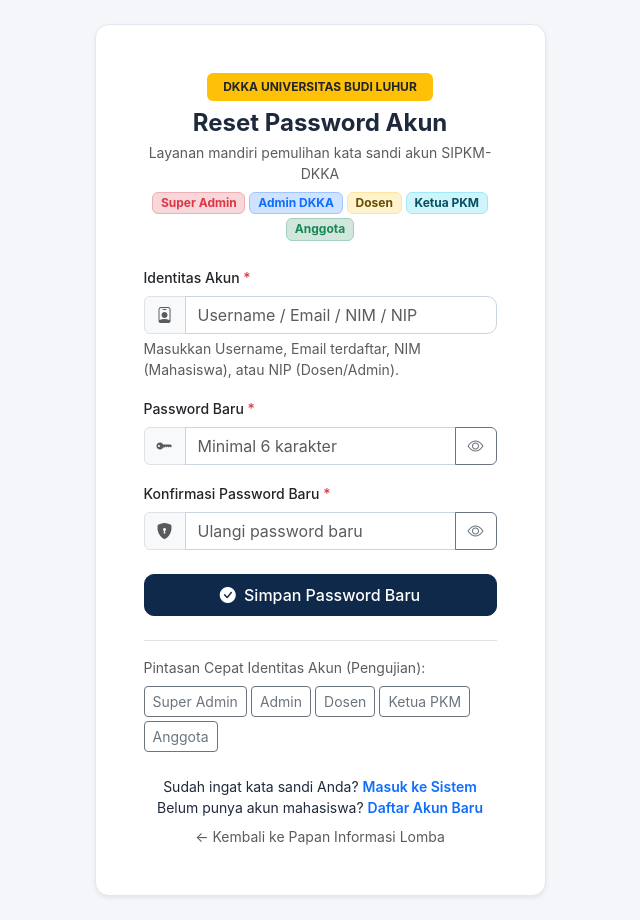
After one commit to astri2166/sipkm_dkka, a CodeIgniter 4 app: the page made by app/Views/public/reset_password.php in a window 1280 px wide. The commit adds this page. Shown: the whole page, without its empty margins (320-960 px from the left). Run offline with PHP 8.4 and a stand-in for CodeIgniter, Linux system fonts and the light colour scheme; the template is opened without the code that fills it, so the values that code supplies are empty; some libraries are stand-ins or nearby versions.

Commit message:
feat(auth): tambahkan fitur reset password publik untuk seluruh peran akun, ganti password global, dan reset password mahasiswa oleh admin

```diff
--- a/app/Views/public/login.php
+++ b/app/Views/public/login.php
@@ -40,7 +40,10 @@
             <input type="text" name="username" id="loginUsername" class="form-control" placeholder="Contoh: ketua_pkm1" value="<?= old('username') ?>" required>
           </div>
           <div class="mb-3">
-            <label class="form-label fw-medium">Password</label>
+            <div class="d-flex justify-content-between align-items-center mb-1">
+              <label class="form-label fw-medium mb-0">Password</label>
+              <a href="<?= base_url('reset-password') ?>" class="small text-decoration-none text-primary fw-medium">Lupa Password?</a>
+            </div>
             <input type="password" name="password" id="loginPassword" class="form-control" placeholder="••••••••" required>
           </div>
           <button type="submit" class="btn btn-primary-sipkm btn-sipkm w-100 py-2 mt-2" data-loading-text="Memverifikasi Akun...">
@@ -60,6 +63,7 @@
         </div>
 
         <div class="text-center mt-4 small">
+          Lupa kata sandi? <a href="<?= base_url('reset-password') ?>" class="fw-semibold text-decoration-none">Reset Password Akun</a><br>
           Belum punya akun mahasiswa? <a href="<?= base_url('register') ?>" class="fw-semibold text-decoration-none">Daftar Akun Mandiri</a><br>
           <a href="<?= base_url('/') ?>" class="text-muted text-decoration-none d-inline-block mt-2">&larr; Kembali ke Papan Informasi Lomba</a>
         </div>
--- /dev/null
+++ b/app/Views/public/reset_password.php
@@ -0,0 +1,155 @@
+<!DOCTYPE html>
+<html lang="id">
+<head>
+  <meta charset="UTF-8">
+  <meta name="viewport" content="width=device-width, initial-scale=1.0">
+  <title>Reset Password | SIPKM-DKKA Universitas Budi Luhur</title>
+  <link href="https://cdn.jsdelivr.net/npm/bootstrap@5.3.3/dist/css/bootstrap.min.css" rel="stylesheet">
+  <link href="https://cdn.jsdelivr.net/npm/bootstrap-icons@1.11.3/font/bootstrap-icons.css" rel="stylesheet">
+  <link href="<?= base_url('assets/css/sipkm-ui.css') ?>" rel="stylesheet">
+</head>
+<body class="d-flex align-items-center min-vh-100 py-4">
+<div class="container">
+  <div class="row justify-content-center">
+    <div class="col-md-6 col-lg-5">
+      <div class="sipkm-card p-4 p-md-5 shadow-sm animate-fade-up">
+        <!-- Header -->
+        <div class="text-center mb-4">
+          <span class="badge bg-warning text-dark fw-bold px-3 py-2 mb-2">DKKA UNIVERSITAS BUDI LUHUR</span>
+          <h4 class="fw-bold mb-1">Reset Password Akun</h4>
+          <p class="text-muted small mb-2">Layanan mandiri pemulihan kata sandi akun SIPKM-DKKA</p>
+
+          <!-- Badge 5 Peran Akun -->
+          <div class="d-flex justify-content-center flex-wrap gap-1 mt-2">
+            <span class="badge bg-danger-subtle text-danger border border-danger-subtle small">Super Admin</span>
+            <span class="badge bg-primary-subtle text-primary border border-primary-subtle small">Admin DKKA</span>
+            <span class="badge bg-warning-subtle text-warning-emphasis border border-warning-subtle small">Dosen</span>
+            <span class="badge bg-info-subtle text-info-emphasis border border-info-subtle small">Ketua PKM</span>
+            <span class="badge bg-success-subtle text-success border border-success-subtle small">Anggota</span>
+          </div>
+        </div>
+
+        <!-- Alert Error Tunggal -->
+        <?php if (session()->getFlashdata('error')): ?>
+          <div class="alert alert-danger small py-2 px-3 mb-3 d-flex align-items-center gap-2">
+            <i class="bi bi-exclamation-triangle-fill flex-shrink-0"></i>
+            <div><?= session()->getFlashdata('error') ?></div>
+          </div>
+        <?php endif; ?>
+
+        <!-- Alert Error Validasi Multi -->
+        <?php if (session()->getFlashdata('errors')): ?>
+          <div class="alert alert-danger small py-2 px-3 mb-3">
+            <div class="fw-bold mb-1"><i class="bi bi-exclamation-triangle-fill me-1"></i> Mohon periksa kesalahan berikut:</div>
+            <ul class="mb-0 ps-3">
+              <?php foreach (session()->getFlashdata('errors') as $err): ?>
+                <li><?= esc($err) ?></li>
+              <?php endforeach; ?>
+            </ul>
+          </div>
+        <?php endif; ?>
+
+        <!-- Alert Sukses -->
+        <?php if (session()->getFlashdata('success')): ?>
+          <div class="alert alert-success small py-2 px-3 mb-3 d-flex align-items-center gap-2">
+            <i class="bi bi-check-circle-fill flex-shrink-0"></i>
+            <div><?= session()->getFlashdata('success') ?></div>
+          </div>
+        <?php endif; ?>
+
+        <!-- Form Reset Password -->
+        <form action="<?= base_url('reset-password') ?>" method="post" class="sipkm-form" novalidate>
+          <?= csrf_field() ?>
+
+          <div class="mb-3">
+            <label class="form-label fw-medium small text-dark">
+              Identitas Akun <span class="text-danger">*</span>
+            </label>
+            <div class="input-group">
+              <span class="input-group-text bg-light text-muted"><i class="bi bi-person-badge"></i></span>
+              <input type="text" name="identity" id="resetIdentity" class="form-control" placeholder="Username / Email / NIM / NIP" value="<?= old('identity') ?>" required>
+            </div>
+            <div class="form-text small text-muted">
+              Masukkan Username, Email terdaftar, NIM (Mahasiswa), atau NIP (Dosen/Admin).
+            </div>
+          </div>
+
+          <div class="mb-3">
+            <label class="form-label fw-medium small text-dark">
+              Password Baru <span class="text-danger">*</span>
+            </label>
+            <div class="input-group">
+              <span class="input-group-text bg-light text-muted"><i class="bi bi-key-fill"></i></span>
+              <input type="password" name="password_baru" id="resetPasswordBaru" class="form-control" placeholder="Minimal 6 karakter" required>
+              <button class="btn btn-outline-secondary" type="button" onclick="togglePasswordVisibility('resetPasswordBaru', 'eyeIcon1')">
+                <i class="bi bi-eye" id="eyeIcon1"></i>
+              </button>
+            </div>
+          </div>
+
+          <div class="mb-3">
+            <label class="form-label fw-medium small text-dark">
+              Konfirmasi Password Baru <span class="text-danger">*</span>
+            </label>
+            <div class="input-group">
+              <span class="input-group-text bg-light text-muted"><i class="bi bi-shield-lock-fill"></i></span>
+              <input type="password" name="konfirmasi_password" id="resetKonfirmasiPassword" class="form-control" placeholder="Ulangi password baru" required>
+              <button class="btn btn-outline-secondary" type="button" onclick="togglePasswordVisibility('resetKonfirmasiPassword', 'eyeIcon2')">
+                <i class="bi bi-eye" id="eyeIcon2"></i>
+              </button>
+            </div>
+          </div>
+
+          <button type="submit" class="btn btn-primary-sipkm btn-sipkm w-100 py-2 mt-2" data-loading-text="Mereset Password...">
+            <i class="bi bi-check-circle-fill me-1"></i> Simpan Password Baru
+          </button>
+        </form>
+
+        <!-- Pintasan Akun Contoh untuk Pengujian Cepat -->
+        <div class="mt-4 pt-3 border-top">
+          <small class="text-muted d-block mb-2">Pintasan Cepat Identitas Akun (Pengujian):</small>
+          <div class="d-flex flex-wrap gap-1">
+            <button type="button" class="btn btn-outline-secondary btn-sm" onclick="fillResetIdentitas('superadmin')">Super Admin</button>
+            <button type="button" class="btn btn-outline-secondary btn-sm" onclick="fillResetIdentitas('admindkka')">Admin</button>
+            <button type="button" class="btn btn-outline-secondary btn-sm" onclick="fillResetIdentitas('dosen1')">Dosen</button>
+            <button type="button" class="btn btn-outline-secondary btn-sm" onclick="fillResetIdentitas('naufa')">Ketua PKM</button>
+            <button type="button" class="btn btn-outline-secondary btn-sm" onclick="fillResetIdentitas('ananta')">Anggota</button>
+          </div>
+        </div>
+
+        <!-- Link Navigasi Kembali -->
+        <div class="text-center mt-4 small">
+          Sudah ingat kata sandi Anda? <a href="<?= base_url('login') ?>" class="fw-semibold text-decoration-none">Masuk ke Sistem</a><br>
+          Belum punya akun mahasiswa? <a href="<?= base_url('register') ?>" class="fw-semibold text-decoration-none">Daftar Akun Baru</a><br>
+          <a href="<?= base_url('/') ?>" class="text-muted text-decoration-none d-inline-block mt-2">&larr; Kembali ke Papan Informasi Lomba</a>
+        </div>
+      </div>
+    </div>
+  </div>
+</div>
+
+<script src="<?= base_url('assets/js/sipkm-ui.js') ?>"></script>
+<script>
+function fillResetIdentitas(identitas) {
+  document.getElementById('resetIdentity').value = identitas;
+  document.getElementById('resetPasswordBaru').value = 'password123';
+  document.getElementById('resetKonfirmasiPassword').value = 'password123';
+  showSipkmToast(`Identitas "${identitas}" terisi! Password contoh disiapkan.`, 'primary');
+}
+
+function togglePasswordVisibility(inputId, iconId) {
+  const input = document.getElementById(inputId);
+  const icon = document.getElementById(iconId);
+  if (input.type === 'password') {
+    input.type = 'text';
+    icon.classList.remove('bi-eye');
+    icon.classList.add('bi-eye-slash');
+  } else {
+    input.type = 'password';
+    icon.classList.remove('bi-eye-slash');
+    icon.classList.add('bi-eye');
+  }
+}
+</script>
+</body>
+</html>
```
Also changed, not shown: app/Config/Routes.php (+7 -0 lines), app/Controllers/AdminController.php (+27 -0 lines), app/Controllers/AuthController.php (+116 -0 lines), app/Models/UserModel.php (+26 -0 lines), app/Views/admin/kelompok.php (+43 -0 lines), app/Views/layouts/main.php (+45 -0 lines).
